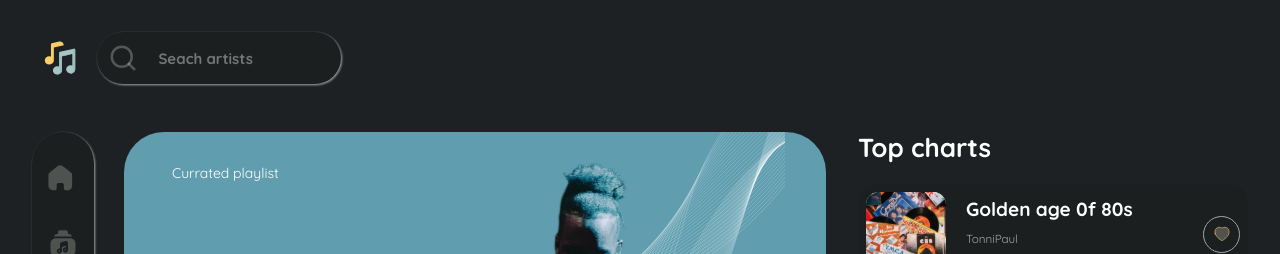
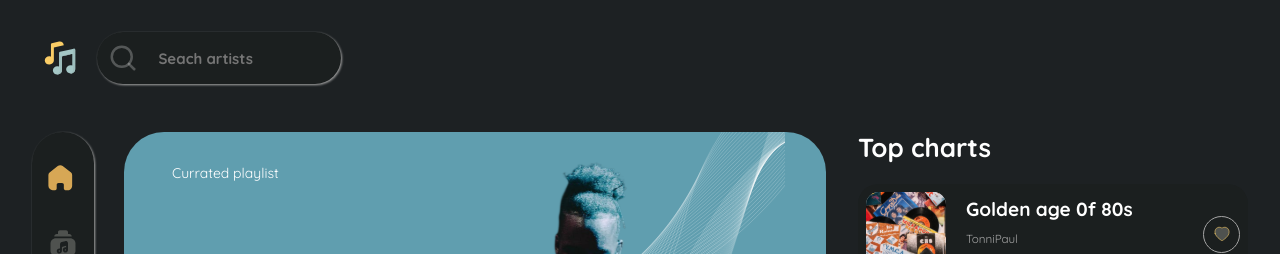
Before and after one commit to TonniPaul/musica, a React (Vite) app: page /home in a window 1280 px wide. Shown: the top 254 px of the page. Built offline with nearby package versions, Linux system fonts and the light colour scheme.

Commit message:
Made mobile search responsive

```diff
--- a/src/components/navbar/Navbar.jsx
+++ b/src/components/navbar/Navbar.jsx
@@ -51,11 +51,12 @@ const Navbar = ({children}) => {
             />
          </div>
       </div>
+      {<NavMobile isOpen={isOpen}/>}
       <div className="flex-children">
          <div className="flex-column-cont nav-desktop hide-on-mobile">
             <div className="flex-column">
                <div className="mobile-gap">
-                  <NavLink to='/'>
+                  <NavLink to='/home'>
                      <svg className='svg-icons' width="22" height="22" viewBox="0 0 22 22" fill="none" xmlns="http://www.w3.org/2000/svg">
                         <path d="M6.38171 18.0503V15.239C6.3817 14.5266 6.96099 13.9478 7.67852 13.9433H10.3132C11.0339 13.9433 11.6182 14.5234 11.6182 15.239V18.0421C11.6182 18.66 12.1203 19.1622 12.7427 19.1667H14.5401C15.3796 19.1688 16.1855 18.8392 16.7799 18.2507C17.3742 17.6621 17.7083 16.8629 17.7083 16.0294V8.0437C17.7083 7.37045 17.4077 6.73183 16.8875 6.29989L10.781 1.45142C9.7136 0.603372 8.18905 0.630768 7.15323 1.51661L1.17805 6.29989C0.633305 6.7191 0.307716 7.35961 0.291626 8.0437V16.0213C0.291626 17.7584 1.71006 19.1667 3.45978 19.1667H5.21623C5.51587 19.1688 5.80399 19.0522 6.01664 18.8426C6.2293 18.633 6.34889 18.3478 6.34888 18.0503H6.38171Z" fill="#EFEEE0"/>
                      </svg>
@@ -125,7 +126,7 @@ const Navbar = ({children}) => {
             {children}
          </div>
       </div>
-      {<NavMobile isOpen={isOpen}/>}
+
     </div>
   )
 }
--- a/src/components/navbar/navbar.css
+++ b/src/components/navbar/navbar.css
@@ -32,10 +32,10 @@
    height: 22px;
 }
 .nav-mobile {
-   position: absolute;
+   position: fixed;
    background: var(--primary-bg);
    width: 90vw;
-   height: 100%;
+   min-height: 100vh;
    font-weight: 700;
    font-size: 20px;
    top: 0px;
@@ -98,10 +98,13 @@
    text-decoration: none;
 }
 
-.nav-links:hover, .active {
-   color: var(--light);
-   filter: invert(70%) sepia(65%) saturate(332%) hue-rotate(0deg)
-        brightness(104%) contrast(96%);
+.nav-links:hover {
+   filter: var(--whitefilter);
+}
+
+.active {
+   /* color: var(--light); */
+   filter: var(--yellowfilter);
 }
 
 @media (min-width: 900px) {
```
